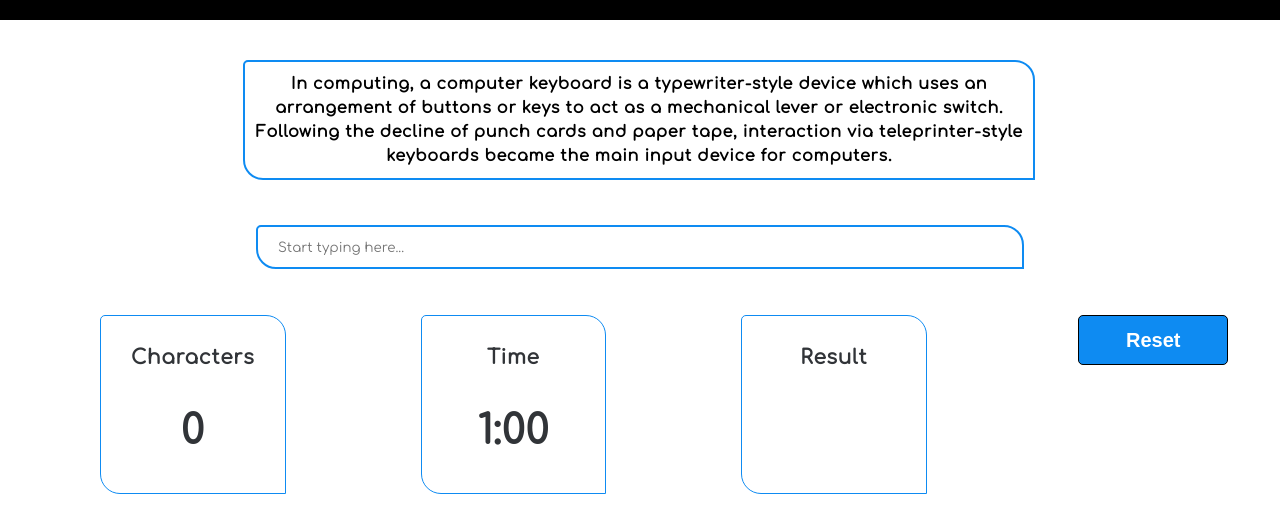
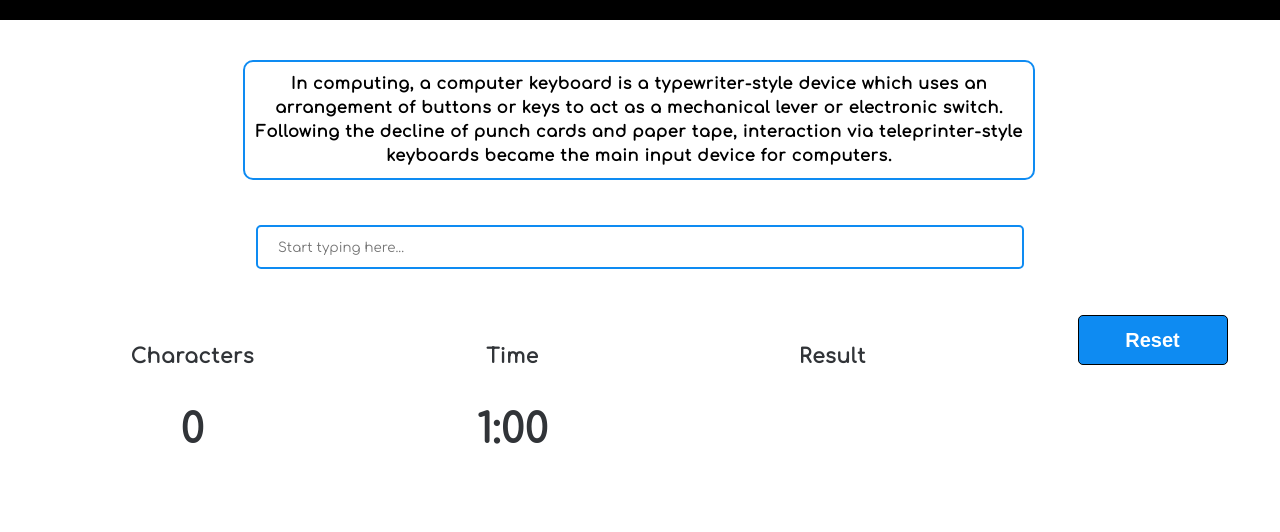
Before and after one commit to protyper/protyper.github.io, a plain HTML site: page index.html in a window 1280 px wide. Shown: the part 70-602 px from the top of the page. Drawn offline with Linux system fonts and the light colour scheme; a web font is replaced by a local one.

Commit message:
New changes

```diff
--- a/style.css
+++ b/style.css
@@ -49,13 +49,13 @@ body{
     text-align: center;
     width:60%;
     background: white;
-   border-radius: 5px 20px 0px 20px;
+    border-radius: 10px;
+    border:2px solid #0e8bf2;
     line-height: 1.5;
-    border:2px solid #0e8bf2;
     }
 
 #textarea{
-border-radius: 5px 20px 0px 20px;
+border-radius: 5px;
 border:2px solid #0e8bf2;
 position: relative;
 top:20px;
@@ -67,12 +67,12 @@ margin-top: 25px;
  border-collapse: all;
 
 }
-#article:hover{
+/*#article:hover{
      box-shadow: 10px 2px 2px #0e8bf2;
  }
  #textare:hover{
      box-shadow: 10px 2px 2px #0e8bf2;
- }
+ }*/
 #bottom-div{
     position: relative;
     width:100%;
@@ -121,11 +121,10 @@ color: #313438;
    margin: 35px;
    margin-left: 100px;
    width:200px;
-   border-style: dotted;
-   border-radius: 5px 20px 0px 20px;
+/*   border-style: dotted;
    border-color: #0e8bf2;
-   /*box-shadow: 60px -16px #0e8bf2;*/
-   border:0.5px solid #0e8bf2;
+   box-shadow: 60px -16px #0e8bf2;
+   border:0.5px solid #0e8bf2;*/
 }
 #type-head{
     color: #0e8bf2;
```
